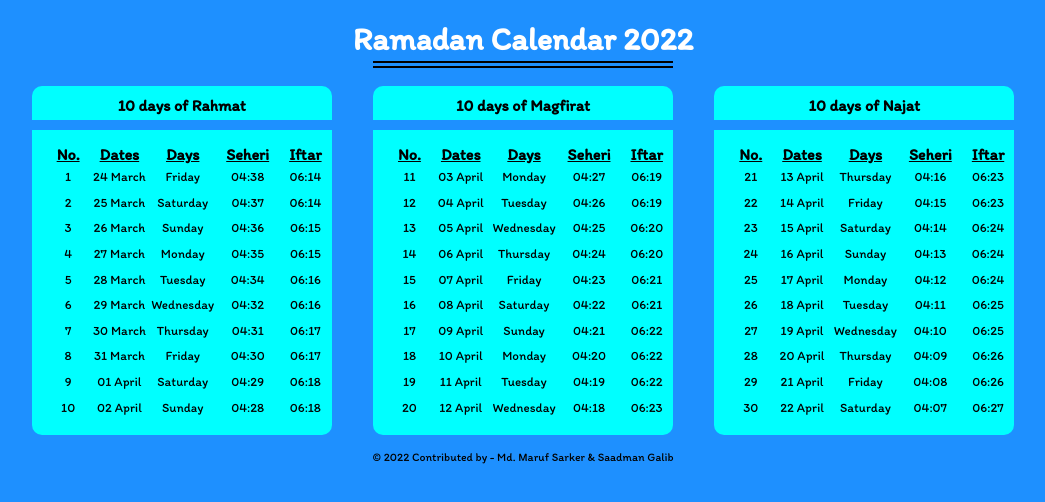
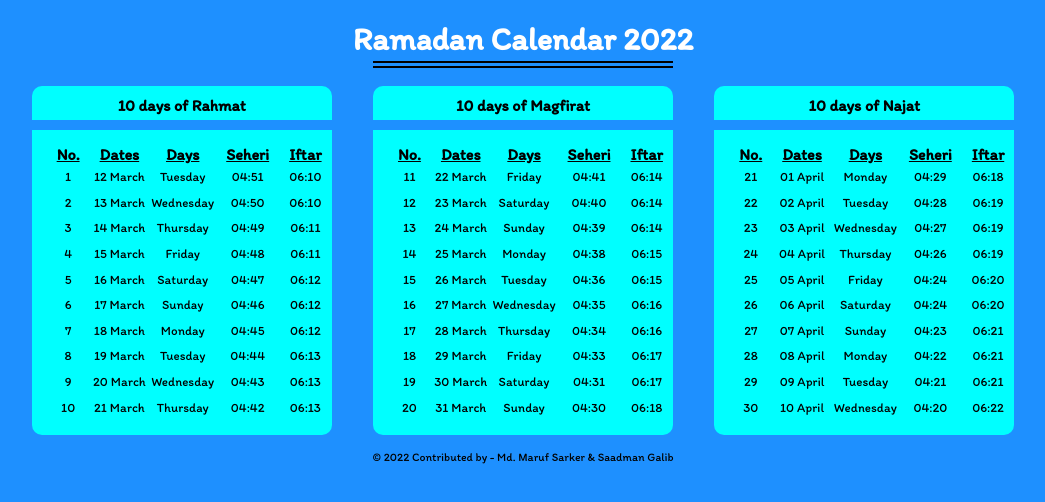
Before and after one commit to mdmarufsarker/ramadan-calendar, a Vue app: page / in a window 1280 px wide. Shown: the top 502 px of the page, without its empty margins (117-1162 px from the left). Built offline with nearby package versions, Linux system fonts and the light colour scheme.

Commit message:
Update calendar for 2024

```diff
--- a/src/components/Magfirat.vue
+++ b/src/components/Magfirat.vue
@@ -46,18 +46,21 @@ export default {
         return {
             counts: [11, 12, 13, 14, 15, 16, 17, 18, 19, 20],
             dates: [
-                "03 April",
-                "04 April",
-                "05 April",
-                "06 April",
-                "07 April",
-                "08 April",
-                "09 April",
-                "10 April",
-                "11 April",
-                "12 April",
+                "22 March",
+                "23 March",
+                "24 March",
+                "25 March",
+                "26 March",
+                "27 March",
+                "28 March",
+                "29 March",
+                "30 March",
+                "31 March",
             ],
             days: [
+                "Friday",
+                "Saturday",
+                "Sunday",
                 "Monday",
                 "Tuesday",
                 "Wednesday",
@@ -65,33 +68,30 @@ export default {
                 "Friday",
                 "Saturday",
                 "Sunday",
-                "Monday",
-                "Tuesday",
-                "Wednesday",
             ],
             seheri: [
-                "04:27",
-                "04:26",
-                "04:25",
-                "04:24",
-                "04:23",
-                "04:22",
-                "04:21",
-                "04:20",
-                "04:19",
-                "04:18",
+                "04:41",
+                "04:40",
+                "04:39",
+                "04:38",
+                "04:36",
+                "04:35",
+                "04:34",
+                "04:33",
+                "04:31",
+                "04:30",
             ],
             iftar: [
-                "06:19",
-                "06:19",
-                "06:20",
-                "06:20",
-                "06:21",
-                "06:21",
-                "06:22",
-                "06:22",
-                "06:22",
-                "06:23",
+                "06:14",
+                "06:14",
+                "06:14",
+                "06:15",
+                "06:15",
+                "06:16",
+                "06:16",
+                "06:17",
+                "06:17",
+                "06:18",
             ],
         };
     },
--- a/src/components/Najat.vue
+++ b/src/components/Najat.vue
@@ -46,18 +46,21 @@ export default {
         return {
             counts: [21, 22, 23, 24, 25, 26, 27, 28, 29, 30],
             dates: [
-                "13 April",
-                "14 April",
-                "15 April",
-                "16 April",
-                "17 April",
-                "18 April",
-                "19 April",
-                "20 April",
-                "21 April",
-                "22 April",
+                "01 April",
+                "02 April",
+                "03 April",
+                "04 April",
+                "05 April",
+                "06 April",
+                "07 April",
+                "08 April",
+                "09 April",
+                "10 April",
             ],
             days: [
+                "Monday",
+                "Tuesday",
+                "Wednesday",
                 "Thursday",
                 "Friday",
                 "Saturday",
@@ -65,33 +68,30 @@ export default {
                 "Monday",
                 "Tuesday",
                 "Wednesday",
-                "Thursday",
-                "Friday",
-                "Saturday",
-              ],
+            ],
             seheri: [
-                "04:16",
-                "04:15",
-                "04:14",
-                "04:13",
-                "04:12",
-                "04:11",
-                "04:10",
-                "04:09",
-                "04:08",
-                "04:07",
+                "04:29",
+                "04:28",
+                "04:27",
+                "04:26",
+                "04:24",
+                "04:24",
+                "04:23",
+                "04:22",
+                "04:21",
+                "04:20",
             ],
             iftar: [
-                "06:23",
-                "06:23",
-                "06:24",
-                "06:24",
-                "06:24",
-                "06:25",
-                "06:25",
-                "06:26",
-                "06:26",
-                "06:27",
+                "06:18",
+                "06:19",
+                "06:19",
+                "06:19",
+                "06:20",
+                "06:20",
+                "06:21",
+                "06:21",
+                "06:21",
+                "06:22",
             ],
         };
     },
--- a/src/components/Rahmat.vue
+++ b/src/components/Rahmat.vue
@@ -46,18 +46,21 @@ export default {
         return {
             counts: [1, 2, 3, 4, 5, 6, 7, 8, 9, 10],
             dates: [
-                "24 March",
-                "25 March",
-                "26 March",
-                "27 March",
-                "28 March",
-                "29 March",
-                "30 March",
-                "31 March",
-                "01 April",
-                "02 April",
+                "12 March",
+                "13 March",
+                "14 March",
+                "15 March",
+                "16 March",
+                "17 March",
+                "18 March",
+                "19 March",
+                "20 March",
+                "21 March",
             ],
             days: [
+                "Tuesday",
+                "Wednesday",
+                "Thursday",
                 "Friday",
                 "Saturday",
                 "Sunday",
@@ -65,33 +68,30 @@ export default {
                 "Tuesday",
                 "Wednesday",
                 "Thursday",
-                "Friday",
-                "Saturday",
-                "Sunday",
             ],
             seheri: [
-                "04:38",
-                "04:37",
-                "04:36",
-                "04:35",
-                "04:34",
-                "04:32",
-                "04:31",
-                "04:30",
-                "04:29",
-                "04:28",
+                "04:51",
+                "04:50",
+                "04:49",
+                "04:48",
+                "04:47",
+                "04:46",
+                "04:45",
+                "04:44",
+                "04:43",
+                "04:42",
             ],
             iftar: [
-                "06:14",
-                "06:14",
-                "06:15",
-                "06:15",
-                "06:16",
-                "06:16",
-                "06:17",
-                "06:17",
-                "06:18",
-                "06:18",
+                "06:10",
+                "06:10",
+                "06:11",
+                "06:11",
+                "06:12",
+                "06:12",
+                "06:12",
+                "06:13",
+                "06:13",
+                "06:13",
             ],
         };
     },
```
Also changed, not shown: .gitpod.yml (added).
